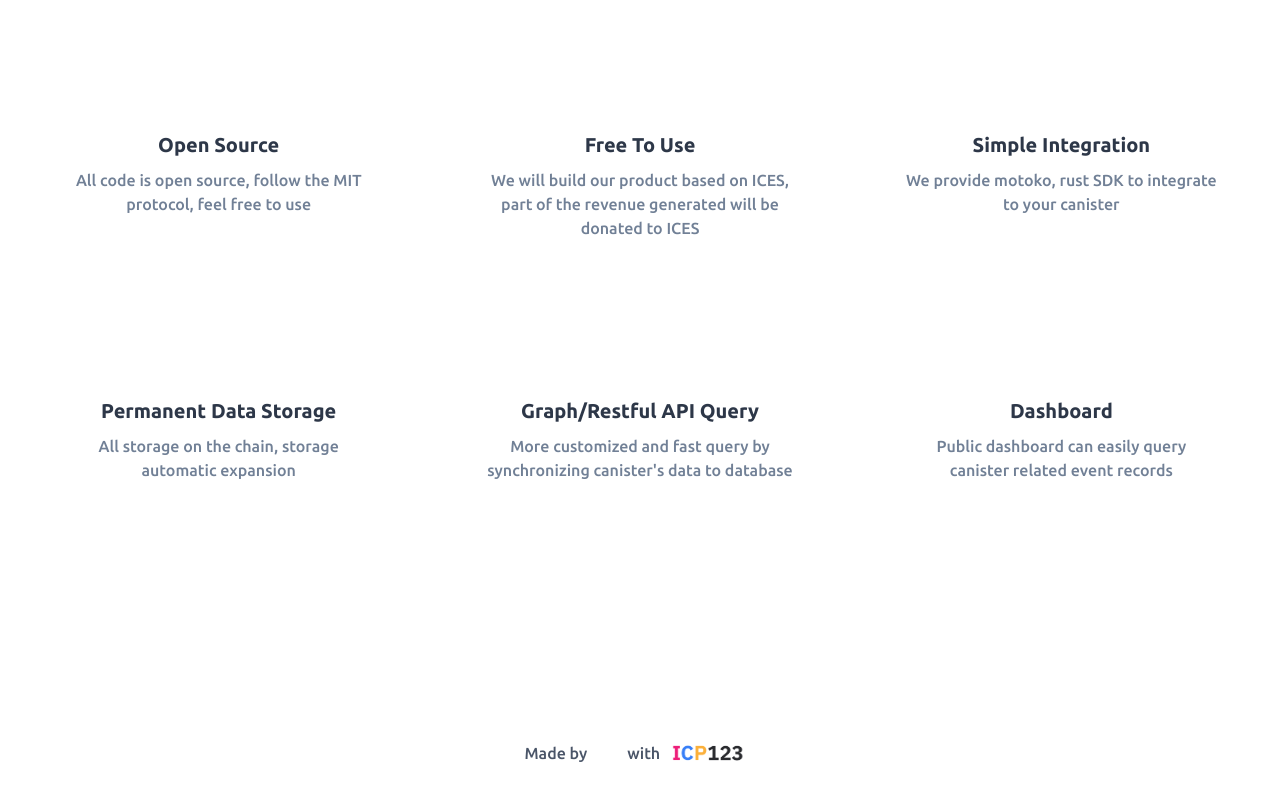
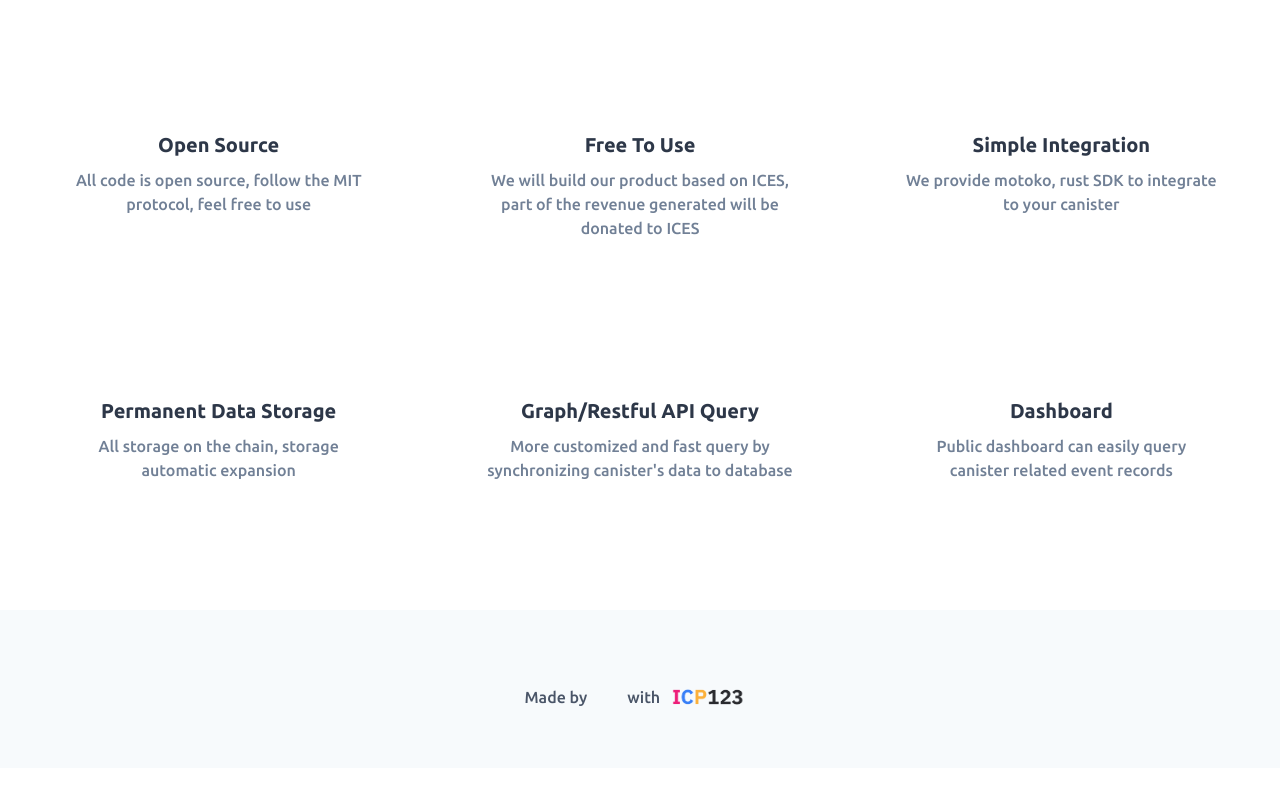
Before and after one commit to icpfans-xyz/ices-website, a Next.js app: page / in a window 1280 px wide. Shown: the part 878-1678 px from the top of the page. After the commit the page ends 1646 px from the top, so only its background shows below. Built offline with nearby package versions, Linux system fonts and the light colour scheme; some icons are missing.

Commit message:
update footer style.

```diff
--- a/src/components/Footer.tsx
+++ b/src/components/Footer.tsx
@@ -2,8 +2,8 @@ import { Like } from "@icon-park/react";
 
 const Footer = () => {
   return (
-    <footer className="py-12 text-gray-700 bg-white xl:pb-24">
-      <div className="flex flex-col items-center max-w-screen-xl mx-auto mt-16">
+    <footer className="py-12 text-gray-700 bg-gray-100 xl:py-14">
+      <div className="flex flex-col items-center max-w-screen-xl mx-auto">
         <div className="flex items-center mt-4 text-md">
           Made by{" "}
           <span className="px-2">
```
